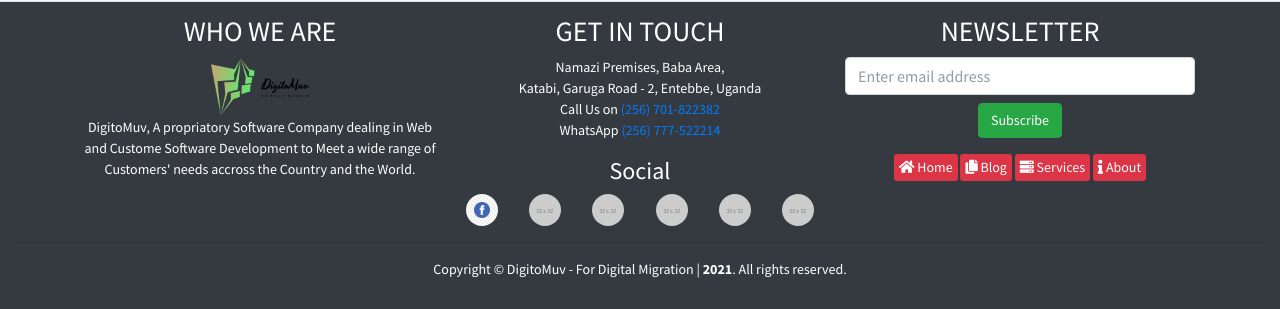
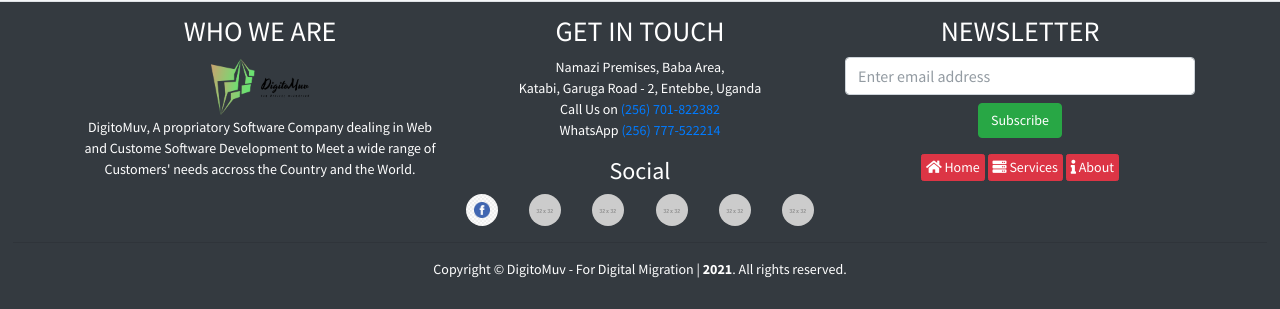
Before and after one commit to Paphra/digitomuv, a Django app: page / in a window 1280 px wide. Shown: the part 864-1173 px from the top of the page. Run offline with Django 3.2, Linux system fonts and the light colour scheme; some libraries are stand-ins or nearby versions.

Commit message:
Removed Blog Button in the Footer

```diff
--- a/templates/base.html
+++ b/templates/base.html
@@ -250,7 +250,7 @@ scratch. This page gets rid of all links and provides the needed markup only.
                     </div>
                   </form>
                   <a href="{% url 'home' %}" class="btn btn-xs btn-danger"><i class="fa fa-home"></i> Home</a>
-                  <a href="{% url 'blog' %}" class="btn btn-xs btn-danger"><i class="fa fa-copy"></i> Blog</a>
+                  {% comment %} <a href="{% url 'blog' %}" class="btn btn-xs btn-danger"><i class="fa fa-copy"></i> Blog</a> {% endcomment %}
                   <a href="{% url 'services' %}" class="btn btn-xs btn-danger"><i class="fa fa-server"></i> Services</a>
                   <a href="{% url 'about' %}" class="btn btn-xs btn-danger"><i class="fa fa-info"></i> About</a>
                 </div>
```
